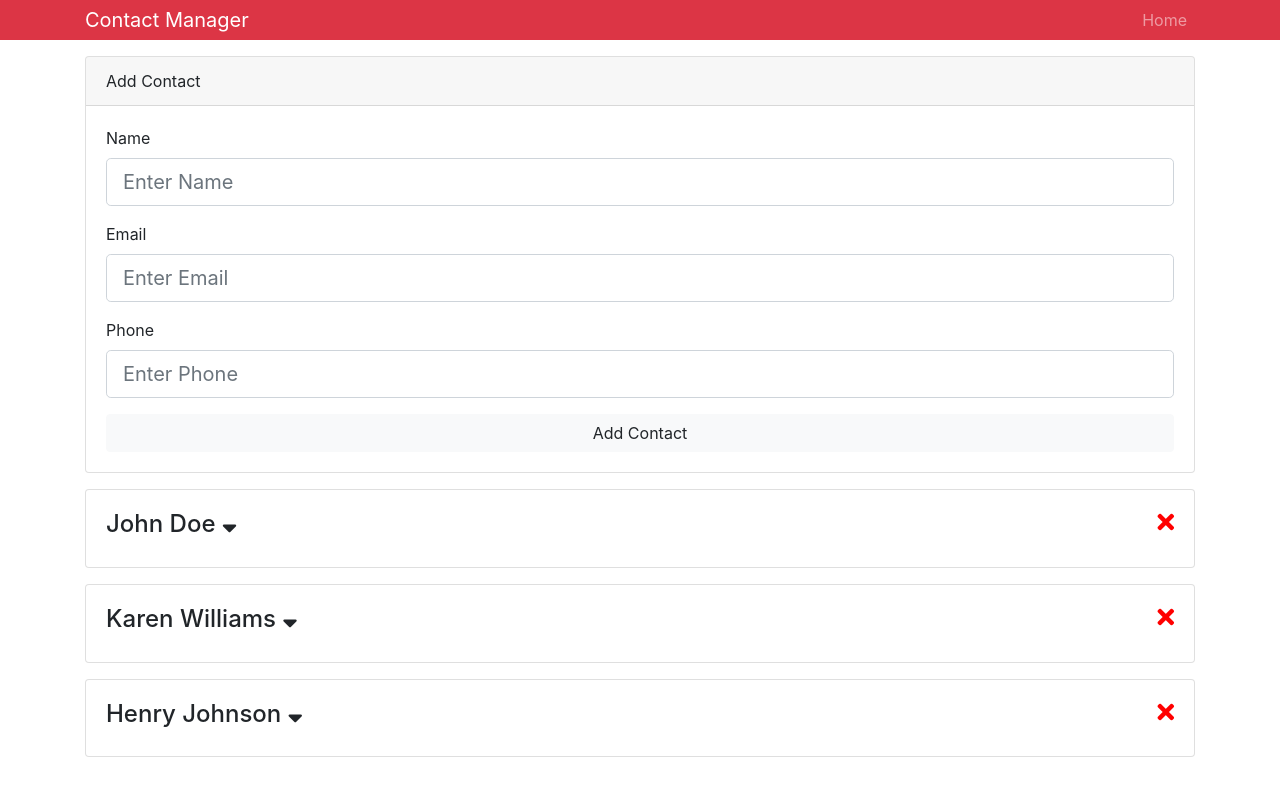
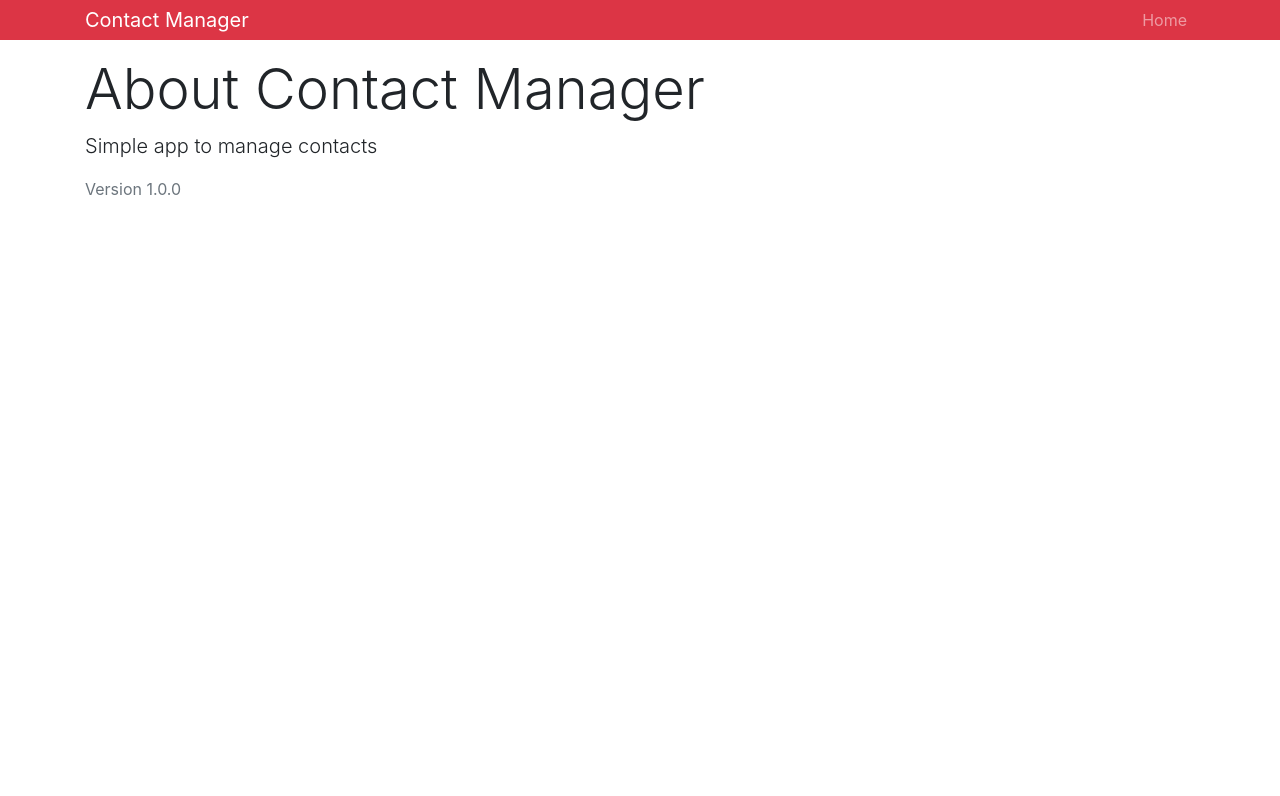
Before and after one commit to JHL22/contactmanager, a React (Create React App) app: page /about in a window 1280 px wide. Shown: the top 796 px of the page. Built offline with nearby package versions, Linux system fonts and the light colour scheme.

Commit message:
React Router Setup

```diff
--- a/package.json
+++ b/package.json
@@ -7,6 +7,7 @@
     "classnames": "^2.2.6",
     "react": "^16.4.1",
     "react-dom": "^16.4.1",
+    "react-router-dom": "^4.3.1",
     "react-scripts": "1.1.4",
     "uuid": "^3.3.2"
   },
--- a/src/App.js
+++ b/src/App.js
@@ -1,7 +1,9 @@
 import React, { Component } from 'react';
+import { BrowserRouter as Router, Route, Switch } from 'react-router-dom';
 import Contacts from './components/contacts/Contacts';
+import AddContact from './components/contacts/AddContact';
 import Header from './components/layout/Header';
-import AddContact from './components/contacts/AddContact';
+import About from './components/pages/About';
 
 import { Provider } from './context';
 
@@ -12,13 +14,18 @@
   render() {
     return (
       <Provider>
-        <div className="App">
-          <Header branding="Contact Manager" />
-          <div className="container">
-            <AddContact />
-            <Contacts />
+        <Router>
+          <div className="App">
+            <Header branding="Contact Manager" />
+            <div className="container">
+              <Switch>
+                <Route exact path="/" component={Contacts} />
+                <Route exact path="/contact/add" component={AddContact} />
+                <Route exact path="/about" component={About} />
+              </Switch>
+            </div>
           </div>
-        </div>
+        </Router>
       </Provider>
     );
   }
--- a/src/components/contacts/Contacts.js
+++ b/src/components/contacts/Contacts.js
@@ -11,6 +11,9 @@
 
           return (
             <React.Fragment>
+              <h1 className="display-4 mb-2">
+                <span className="text-danger">Contact </span>List
+              </h1>
               {contacts.map(contact => (
                 <Contact key={contact.id} contact={contact} />
               ))}
--- /dev/null
+++ b/src/components/pages/About.js
@@ -0,0 +1,11 @@
+import React from 'react';
+
+export default () => {
+  return (
+    <div>
+      <h1 className="display-4">About Contact Manager</h1>
+      <p className="lead">Simple app to manage contacts</p>
+      <p className="text-secondary">Version 1.0.0</p>
+    </div>
+  );
+};
```
Also changed, not shown: 1 other file (tests, documents, lock files or other folders).
